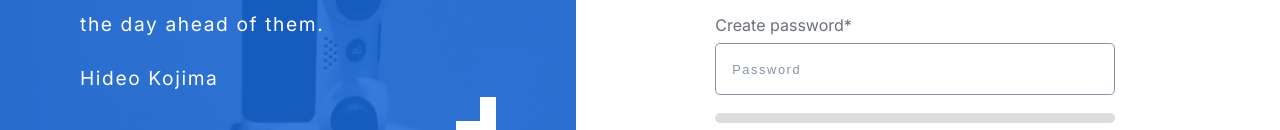
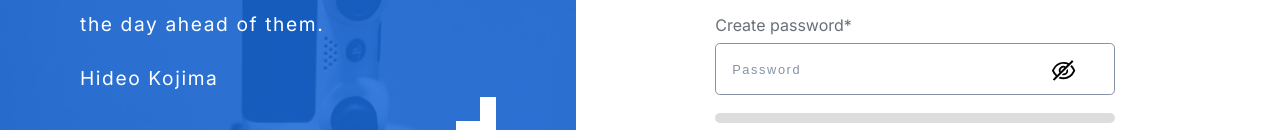
Before and after one commit to Jomanahani/Singup-login-pages, a React (Create React App) app: page /signup in a window 1280 px wide. Shown: the part 385-515 px from the top of the page. Built offline with nearby package versions, Linux system fonts and the light colour scheme.

Commit message:
add show password function

```diff
--- a/src/Component/FormInput/index.jsx
+++ b/src/Component/FormInput/index.jsx
@@ -7,7 +7,7 @@ export default class FormInput extends Component {
         <label>{this.props.label}</label>
         <input
           id={this.props.id}
-          type="text"
+          type={this.props.type}
           placeholder={this.props.placeholder}
           value={this.props.value}
           onChange={this.props.onChange}
--- a/src/Component/FormInput/style.css
+++ b/src/Component/FormInput/style.css
@@ -2,6 +2,7 @@
   display: flex;
   flex-direction: column;
   font-family: "Inter", sans-serif;
+  /* position: absolute; */
 }
 .formItem label {
   color: #696f79;
@@ -25,3 +26,18 @@
   letter-spacing: 0.1rem;
   font-size: 0.8rem;
 }
+
+.password_Show_singup {
+   position: absolute;
+   top: 55.2%;
+   left: 82%;
+   font-size: 1.7rem;
+   cursor: pointer;
+}
+.password_Show_Login {
+  position: absolute;
+  top: 71.5%;
+  left: 82%;
+  font-size: 1.7rem;
+  cursor: pointer;
+}
--- a/src/Component/LoginForm/index.jsx
+++ b/src/Component/LoginForm/index.jsx
@@ -9,6 +9,9 @@ import Button from "../Button";
 import OtherAccounts from "../OtherAccounts";
 import OR from "../OR";
 import { API_URL } from "../../config/api";
+
+import { AiOutlineEye } from "react-icons/ai";
+import { AiOutlineEyeInvisible } from "react-icons/ai";
 
 import "./style.css";
 
@@ -49,7 +52,7 @@ export default class LoginForm extends Component {
       this.props.login();
     } catch (e) {
       if (e.errors) {
-        this.setState({ errors: [...e.errors ] });
+        this.setState({ errors: [...e.errors] });
       } else {
         this.setState({ errors: [...e.message] });
       }
@@ -66,7 +69,7 @@ export default class LoginForm extends Component {
   handlePasswordShow = (e) => {
     e.preventDefault();
     this.setState((prevState) => ({
-      passwordType: prevState.passwordType === "text" ? "password" : "text",
+      passwordType: prevState.passwordType === "password" ? "text" : "password",
     }));
   };
 
@@ -75,7 +78,7 @@ export default class LoginForm extends Component {
       <form className="loginForm" onSubmit={(e) => this.handleSubmit(e)}>
         <OtherAccounts />
         <OR />
-        <p className='error'>{this.state.errors }</p>
+        <p className="error">{this.state.errors}</p>
         <FormInput
           id="email"
           type="email"
@@ -86,11 +89,19 @@ export default class LoginForm extends Component {
         />
         <FormInput
           id="password"
+          type={this.state.passwordType}
           label="Enter your password"
           placeholder="Password"
           value={this.state.password}
           onChange={this.handleChangeInput}
         />
+        <div className="password_Show_Login" onClick={this.handlePasswordShow}>
+          {this.state.passwordType === "password" ? (
+            <AiOutlineEyeInvisible />
+            ) : (
+              <AiOutlineEye />
+          )}
+        </div>
         <Button title={this.state.isLoading ? "Loading..." : "Login"} />
         <div className="Register">
           Don’t have an account?
--- a/src/Component/SingupForm/index.jsx
+++ b/src/Component/SingupForm/index.jsx
@@ -9,6 +9,9 @@ import GoogleBut from "../GoogleBut";
 import { API_URL } from "../../config/api";
 import FormInput from "../FormInput";
 import StrengthBar from "../StrengthBar";
+
+import { AiOutlineEye } from "react-icons/ai";
+import { AiOutlineEyeInvisible } from "react-icons/ai";
 
 const regularExpression =
   /^(?=.*[0-9])(?=.*[!@#$%^&*])[a-zA-Z0-9!@#$%^&*]{6,16}$/;
@@ -67,6 +70,12 @@ export default class SingupForm extends Component {
       strength += 1;
     }
     this.setState({ strength: strength });
+  };
+
+  handlePasswordShow = (e) => {
+    this.setState((prevState) => ({
+      passwordType: prevState.passwordType === "password" ? "text" : "password",
+    }));
   };
 
   handleSubmit = async (e) => {
@@ -133,7 +142,7 @@ export default class SingupForm extends Component {
         <FormInput
           id="password"
           label="Create password*"
-          type="password"
+          type={this.state.passwordType}
           placeholder="Password"
           value={this.state.password}
           onChange={(e) => {
@@ -141,6 +150,13 @@ export default class SingupForm extends Component {
             this.PasswordStrength(e.target.value);
           }}
         />
+        <div className="password_Show_singup" onClick={this.handlePasswordShow}>
+          {this.state.passwordType === "password" ? (
+            <AiOutlineEyeInvisible />
+            ) : (
+              <AiOutlineEye />
+          )}
+        </div>
         <StrengthBar strength={this.state.strength} />
         <FormInput
           id="rePassword"
```
